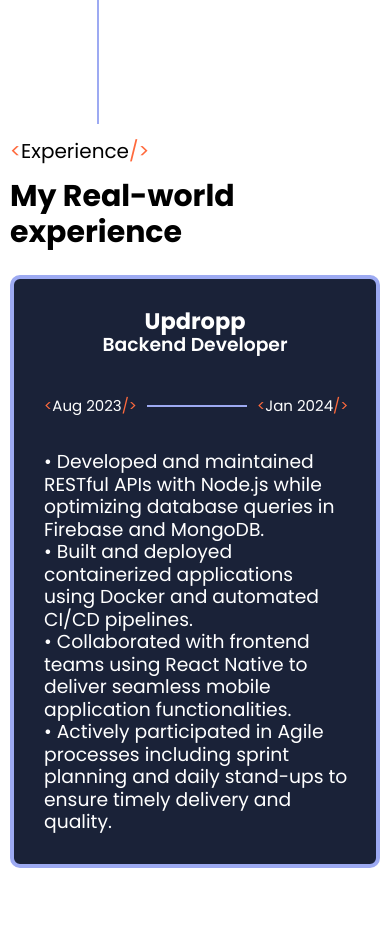
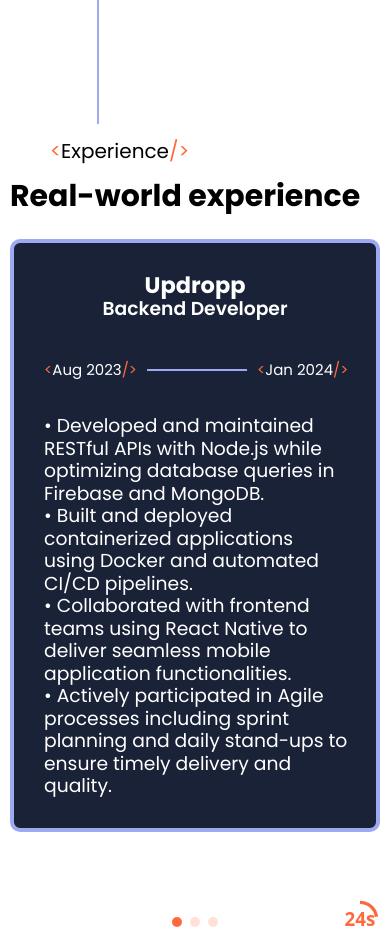
Before and after one commit to youssefelezaby/my-website, a React (Vite) app: page / in a window 390 px wide. Shown: the part 7340-8274 px from the top of the page. Built offline with nearby package versions, Linux system fonts and the light colour scheme; no server answers.

Commit message:
update for middle screens fix and scroll fix

```diff
--- a/src/assets/lib/data.tsx
+++ b/src/assets/lib/data.tsx
@@ -657,7 +657,8 @@
   },
   "middle-to-inner-left": {
     marginTop: "-2.5rem",
-    width: "50%",
+    width:
+      window.innerWidth >= 768 && window.innerWidth <= 1024 ? "0.4%" : "50%",
   },
   middle: {
     marginTop: "-2.5rem",
--- a/src/assets/lib/hooks.tsx
+++ b/src/assets/lib/hooks.tsx
@@ -6,7 +6,7 @@
 export function useSectionInView(sectionName: SectionName, threshold = 0.75) {
   const isMobile = window.innerWidth <= 1024;
   const { ref, inView } = useInView({
-    threshold: isMobile ? 0.1 : threshold,
+    threshold: sectionName === "Projects" ? 0.2 : isMobile ? 0.1 : threshold,
   });
   const { setActiveSection, timeOfLastClick } = useActiveSectionContext();
 
--- a/src/components/AboutMe.tsx
+++ b/src/components/AboutMe.tsx
@@ -38,6 +38,7 @@
       <section className="about-me relative mt-16 " id="about-me" ref={ref}>
         <div className="title-container flex flex-col justify-center items-center p-16 w-1/2 max-lg:w-full max-lg:p-0 max-lg:items-start">
           <motion.div
+            className="max-lg:w-full max-lg:flex max-lg:flex-col max-lg:items-start md:flex md:flex-col md:items-center md:w-full"
             ref={animationReference}
             style={{
               scale: scaleProgess,
@@ -45,7 +46,7 @@
               textAlign: "left",
             }}
           >
-            <p className="text-[--black] mb-6 text-center max-lg:text-left max-lg:pl-4">
+            <p className="text-[--black] mb-6 text-center max-lg:text-left max-lg:pl-20 md:pl-0 ">
               <span className="text-orange">&lt;</span>
               {language === "DE" ? aboutMeData.title : aboutMeData.title_EN}
               <span className="text-orange">/&gt;</span>
@@ -53,7 +54,7 @@
             <h2 className="text-[--black] mb-6 text-center max-lg:text-left max-lg:pl-4">
               {language === "DE"
                 ? "Meine praktische Erfahrung"
-                : "My Real-world experience"}
+                : "Real-world experience"}
             </h2>
           </motion.div>
         </div>
--- a/src/components/Divider.tsx
+++ b/src/components/Divider.tsx
@@ -1,4 +1,4 @@
-import React from "react";
+import React, { useState, useEffect } from "react";
 import {
   widthStyles,
   spaceStyles,
@@ -28,6 +28,62 @@
   height,
   dividerStyle,
 }) => {
+  const [currentWidthStyles, setCurrentWidthStyles] = useState(widthStyles);
+  const [currentSpaceStyles, setCurrentSpaceStyles] = useState(spaceStyles);
+
+  useEffect(() => {
+    const updateStyles = () => {
+      const screenWidth = window.innerWidth;
+
+      if (screenWidth >= 768 && screenWidth <= 1024) {
+        setCurrentWidthStyles({
+          ...widthStyles,
+          "outer-right-to-inner-left": {
+            widths: ["50.1%", "50.1%"],
+          },
+          "middle-to-inner-left": {
+            widths: ["50.1%", "50.1%"],
+          },
+        });
+
+        setCurrentSpaceStyles({
+          ...spaceStyles,
+          "middle-to-inner-left": {
+            marginTop: "-2.5rem",
+            width: "0.3%",
+          },
+        });
+      } else {
+        setCurrentWidthStyles({
+          ...widthStyles,
+          "outer-right-to-inner-left": {
+            widths: ["74.45%", "74.45%"],
+          },
+          "middle-to-inner-left": {
+            widths: ["50.1%", "49%"],
+          },
+        });
+
+        setCurrentSpaceStyles({
+          ...spaceStyles,
+          "middle-to-inner-left": {
+            marginTop: "-2.5rem",
+            width: "50%",
+          },
+        });
+      }
+    };
+
+    // Set initial value
+    updateStyles();
+
+    // Add event listener for resize events
+    window.addEventListener("resize", updateStyles);
+
+    // Clean up
+    return () => window.removeEventListener("resize", updateStyles);
+  }, []);
+
   const borderStyle = {
     borderColor: `var(--${color})`,
     borderStyle: `${dividerStyle}`,
@@ -35,8 +91,8 @@
 
   const heightStyle = heightStyles[height];
   const directionStyle = directionStyles[direction];
-  const spaceStyle = spaceStyles[direction];
-  const widthStyle = widthStyles[direction];
+  const spaceStyle = currentSpaceStyles[direction];
+  const widthStyle = currentWidthStyles[direction];
 
   return (
     <div style={directionStyle}>
--- a/src/components/TechStack.tsx
+++ b/src/components/TechStack.tsx
@@ -36,21 +36,23 @@
               scale: scaleProgess,
               opacity: opacityProgess,
             }}
-            className="max-lg:w-full max-lg:flex max-lg:flex-col max-lg:items-start"
+            className="max-lg:w-full max-lg:flex max-lg:flex-col max-lg:items-start md:flex md:flex-col md:items-center md:w-full"
           >
-            <p className="text-[--black] mb-6 text-center max-lg:text-left max-lg:ml-11">
+            <p className="text-[--black] mb-6 text-center max-lg:text-left max-lg:ml-11 md:text-center md:ml-0 md:pl-0 md:pr-11">
               <span className="text-[--orange]">&lt;</span>
               {language === "DE" ? "Kenntnisse" : "Skills"}
               <span className="text-[--orange]">/&gt;</span>
             </p>
-            <h2>{language === "DE" ? "Meine Techstack" : "My TechStack"}</h2>
+            <h2 className="md:text-center">
+              {language === "DE" ? "Meine Techstack" : "My TechStack"}
+            </h2>
           </motion.div>
         </div>
-        <div className="flex gap-20 justify-center max-lg:flex-col max-lg:gap-10 relative">
-          <div className="max-w-4xl flex-1 max-lg:w-full max-lg:mb-10">
+        <div className="flex gap-20 justify-center max-lg:flex-col max-lg:gap-10 md:items-center relative">
+          <div className="max-w-4xl flex-1 max-lg:w-full max-lg:mb-10 md:flex md:justify-center">
             <SkillSection skillsData={skillsDataWeb} theme={theme} />
           </div>
-          <div className="max-w-4xl flex-1 flex flex-col h-[inherit] justify-around gap-20 max-lg:w-full">
+          <div className="max-w-4xl flex-1 flex flex-col h-[inherit] justify-around gap-20 max-lg:w-full md:items-center">
             <SkillSection skillsData={skillsDataDesign} theme={theme} />
             <SkillSection skillsData={skillsDataCMS} theme={theme} />
           </div>
--- a/src/pages/Home.tsx
+++ b/src/pages/Home.tsx
@@ -2,7 +2,7 @@
 import Layout from "../layout/layout";
 import Footer from "../components/Footer";
 import ThemeSwitch from "../components/theme-switch";
-import { useTheme } from "../context/theme-context";
+
 import { ScrollProgress } from "../components/ScrollProgress";
 import Divider from "../components/Divider";
 import ProjectSlider from "../components/ProjectSlider";
--- a/vite.config.ts
+++ b/vite.config.ts
@@ -35,4 +35,8 @@
       ],
     },
   },
+  server: {
+    host: "0.0.0.0", // This exposes the dev server to your network
+    port: 5713, // Optional: specify a port
+  },
 });
```
